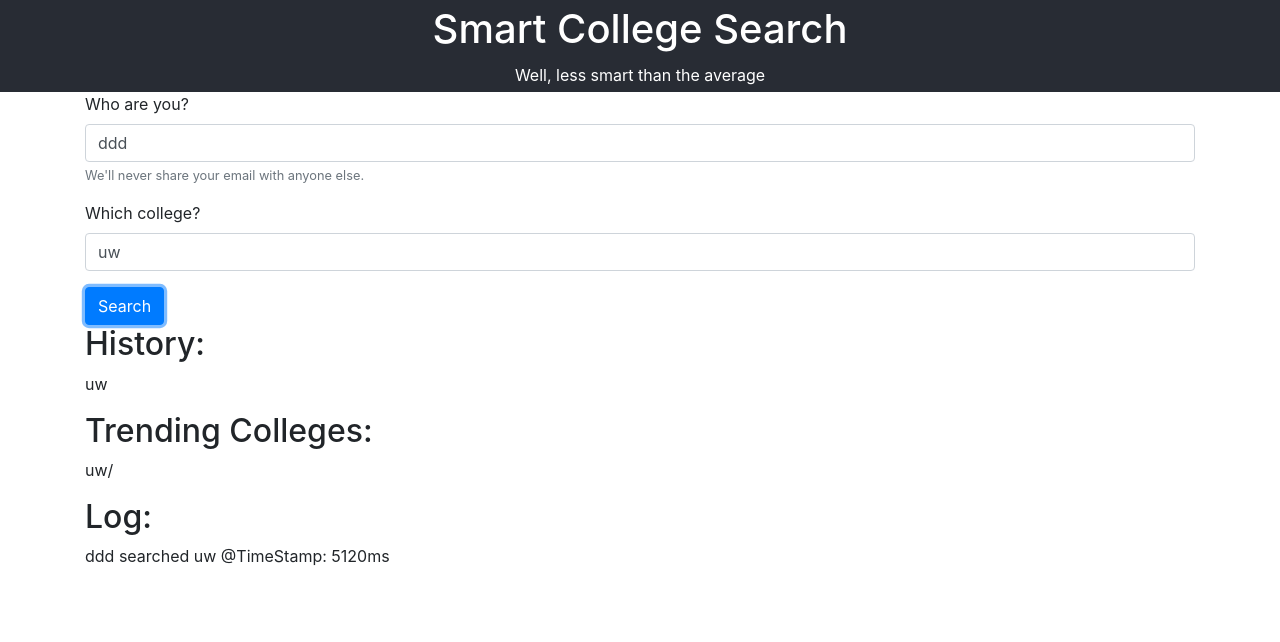
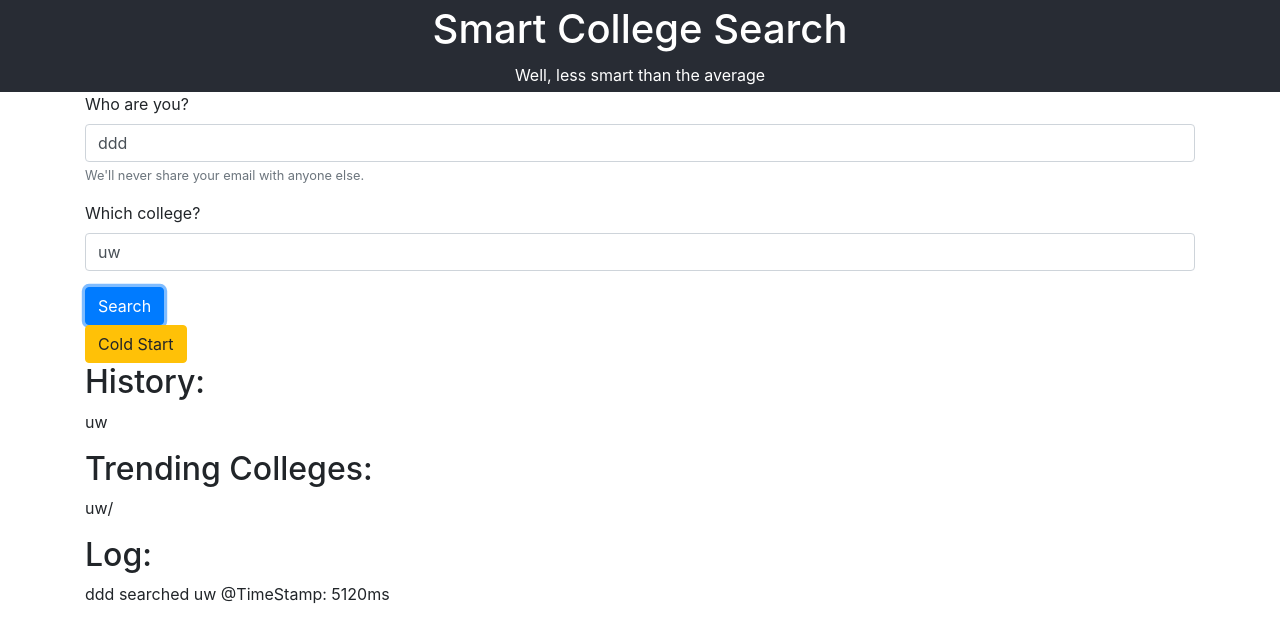
Before and after one commit to Gyangle/search-recommend-web, a plain HTML site: page index.html in a window 1280 px wide. Both pictures are taken after a click on the button "Search". Drawn offline with nearby package versions, Linux system fonts and the light colour scheme; no server answers.

Commit message:
local storage feature and recommend

```diff
--- a/index.html
+++ b/index.html
@@ -32,7 +32,9 @@
       <button type="submit" class="btn btn-primary">Search</button>
     </form>
   </div>
+
   <div class="container">
+    <button type="button" id="clear" class="btn btn-warning">Cold Start</button>
     <h2>History:</h2>
     <p id="history"></p>
 
@@ -40,7 +42,7 @@
     <p id="occrance"></p>
 
     <h2>Log:</h2>
-    <p id="log"></p>
+    <div id="log"></div>
   </div>
 
   <script src="./recommendation.js" defer></script>
--- a/recommendation.js
+++ b/recommendation.js
@@ -1,50 +1,74 @@
 
 
 let form = document.querySelector('form');
-let log = document.getElementById('log');
+let logP = document.getElementById('log');
 let historyP = document.getElementById('history');
 let occranceP = document.getElementById('occrance');
 let userNameInput = document.getElementById('username-input')
 let queryInput = document.getElementById('query-input')
 form.addEventListener('submit', logSubmit);
-let searchHistory = []; // keep track of query and its occurance
+let searchHistory = []; // from previous users and keep track of current
+
+document.getElementById('clear').addEventListener('click', () => {
+    // clear storage and content on page
+    localStorage.removeItem('history');
+    occranceP.textContent = '';
+    historyP.textContent = '';
+    searchHistory = [];
+})
+
+window.addEventListener('load', () => {
+    let storage = JSON.parse(localStorage.getItem("history"));
+    if (storage != null) { // if has cookies to use
+        searchHistory = storage;
+        computeTrending();
+        // console.log(searchHistory);
+    }
+});
 
 // handle form sumbit behavior
 function logSubmit(event) {
     event.preventDefault();
-    let newP = addSearchContent(userNameInput.value, queryInput.value);
-    log.prepend(newP);
-    // append college to array and update the DOM
-    searchHistory.push(queryInput.value);
-    displaySearchHistory(searchHistory);
+    handleLog(event);
+    computeTrending(queryInput); // compute the trending
+}
+
+// log the action and save storage
+function handleLog(event) {
+    let newP = generateActivityContent(userNameInput.value, queryInput.value, event);
+    logP.prepend(newP); // put the recent activity at top
 }
 
 // generate the given information inside a p tag
-function addSearchContent(user, college) {
+function generateActivityContent(user, college, event) {
     let pTag = document.createElement('p');
-    // console.log(user + " search " + college + ` at ${event.timeStamp};`);
     let timeStamp = Math.floor(parseFloat(event.timeStamp));
     pTag.textContent = user + " searched " + college + " @Time Stamp: " + timeStamp;
 
-    let searchData = {"userName": userNameInput.value, "query": queryInput.value}
-    fetch("http://yichi.me", {
-        headers: new Headers({"Content-Type": "application/json"}),
-        method: "POST",
-        mode: 'cors',
-        body: JSON.stringify(searchData)
-    }).then((response) => {
-        console.log(response.statusText)
-    }).catch((err) => {
-        console.log(err)
-    })
+    // let searchData = {"userName": userNameInput.value, "query": queryInput.value}
+    // fetch("http://yichi.me", {
+    //     headers: new Headers({"Content-Type": "application/json"}),
+    //     method: "POST",
+    //     mode: 'cors',
+    //     body: JSON.stringify(searchData)
+    // }).then((response) => {
+    //     console.log(response.statusText)
+    // }).catch((err) => {
+    //     console.log(err)
+    // })
 
+    // update the dom
     pTag.textContent = user + " searched " + college + " @TimeStamp: " + timeStamp + "ms";
     return pTag;
 }
 
-// display the history and occurance to desinated div
-function displaySearchHistory(searchHistory) {
+// display the trending college and update storage
+function computeTrending(queryInput) {
+    if (queryInput != null) { // if the function has a query to add to history
+        searchHistory.push(queryInput.value); // update search history array with duplicates
         historyP.textContent = searchHistory;
+    }
+
     // keep track of occrance and update
     let newArray = [], wordObj;
     searchHistory.forEach(function (word) {
@@ -57,35 +81,34 @@ function displaySearchHistory(searchHistory) {
             newArray.push({ text: word, size: 1 });
         }
     });
-    updateOccranceText(newArray);
 
+    occranceP.textContent = updateOccranceText(newArray);
+    // console.log(newArray);
+    updateStorage(searchHistory);
 }
 
-// print the college in sorted order, based on the unsorted Array
+function updateStorage(searchHistory) {
+    localStorage.setItem('history', JSON.stringify(searchHistory));
+}
+
+// return the college search in sorted order, based on the unsorted Array
 function updateOccranceText(newArray) {
-    // console.log(newArray[0].size);
-
     // sorting the array
-    let byTimes = function() {
-        return function(a,b) {
+    let byTimes = function () {
+        return function (a, b) {
             return ((a.size > b.size) ? -1 : ((a.size < b.size) ? 1 : 0));
         }
     };
     let sortedArray = newArray.sort(byTimes()); // reorder the array based on time: big -> small
-
     // generate the text to display
     let string = "";
-    for (let i=0; i < sortedArray.length; i++) {
+    for (let i = 0; i < sortedArray.length; i++) {
         if (i < 5) { // record the top 5 result, if length is greater
-            string = string + sortedArray[i].text + "/ ";
+            string = string + sortedArray[i].text + "/      ";
         }
     }
-
-    occranceP.textContent = string;
-    // occranceP.textContent = JSON.stringify(sortedArray);
+    return string;
 }
-
-
 
 function readSearchHistoryFromFile() {
     fs.readFile("./data.json", 'utf8', (err, data) => {
```
Lines whose indentation alone changed are shown as unchanged.
